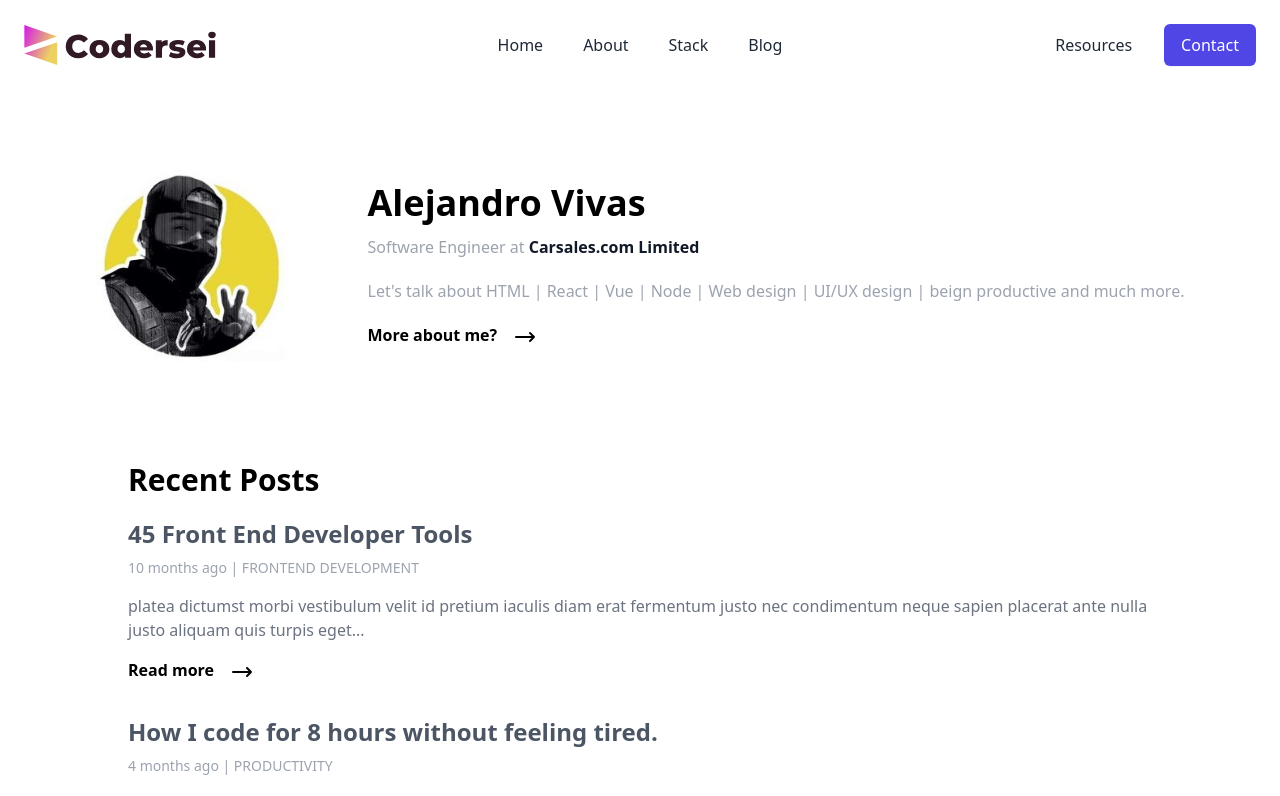
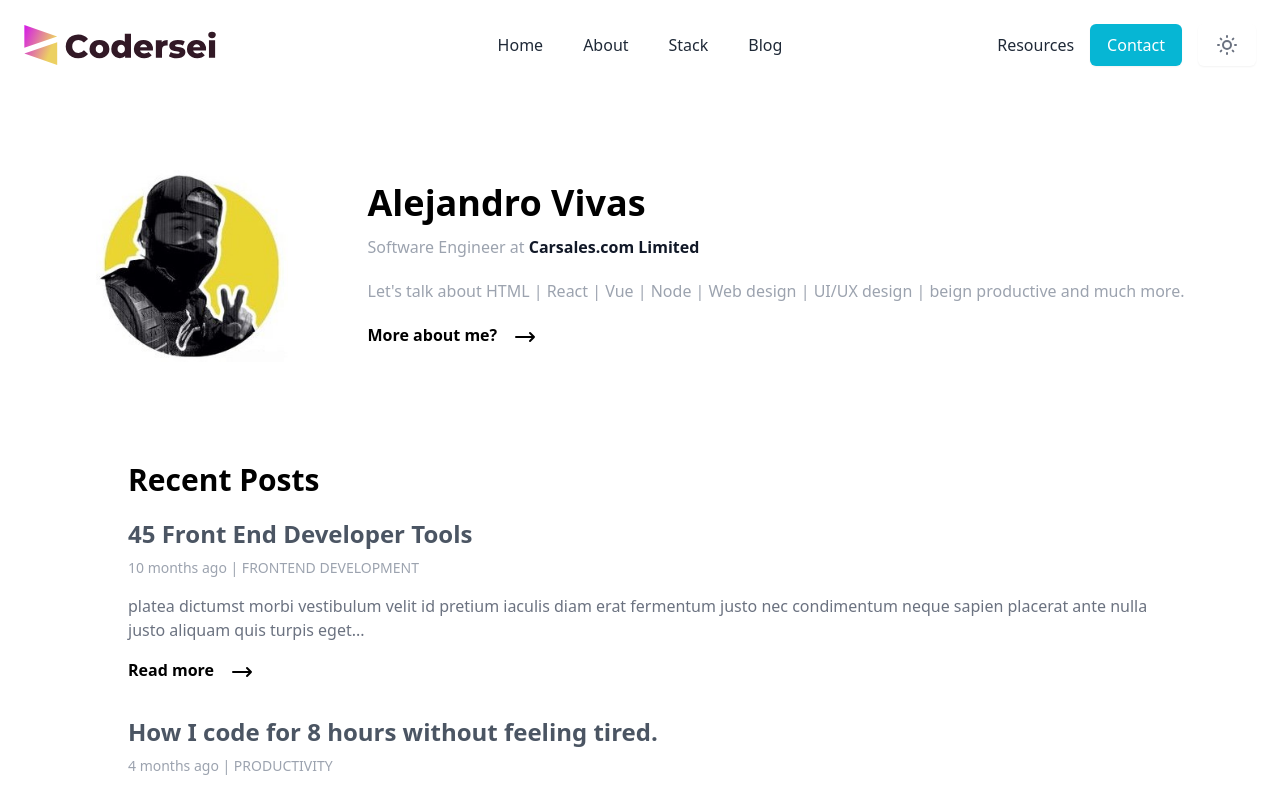
Before and after one commit to AlexSegen/codersei.web, a Next.js app: page / in a window 1280 px wide. Shown: the top 796 px of the page. Built offline with nearby package versions, Linux system fonts and the light colour scheme.

Commit message:
Dark mode toggler button

```diff
--- a/components/shared/Header.jsx
+++ b/components/shared/Header.jsx
@@ -107,11 +107,16 @@ export default function Header() {
             </Link>
             <Link href="/">
               <a
-                className="inline-flex items-center justify-center px-4 py-2 ml-8 text-base font-medium text-white bg-indigo-600 border border-transparent rounded-md shadow-sm whitespace-nowrap hover:bg-indigo-700"
+                className="inline-flex items-center justify-center px-4 py-2 ml-4 text-base font-medium text-white border border-transparent rounded-md shadow-sm bg-cyan-500 whitespace-nowrap hover:bg-cyan-600"
               >
                 Contact
               </a>
             </Link>
+            <button className="inline-flex items-center justify-center px-4 py-2 ml-4 text-base font-medium text-gray-500 border border-transparent rounded-md shadow-sm hover:text-gray-700 whitespace-nowrap ">
+              <svg xmlns="http://www.w3.org/2000/svg" className="w-6 h-6" fill="none" viewBox="0 0 24 24" stroke="currentColor" strokeWidth={2}>
+                <path strokeLinecap="round" strokeLinejoin="round" d="M12 3v1m0 16v1m9-9h-1M4 12H3m15.364 6.364l-.707-.707M6.343 6.343l-.707-.707m12.728 0l-.707.707M6.343 17.657l-.707.707M16 12a4 4 0 11-8 0 4 4 0 018 0z" />
+              </svg>
+            </button>
           </div>
         </div>
       </div>
```
